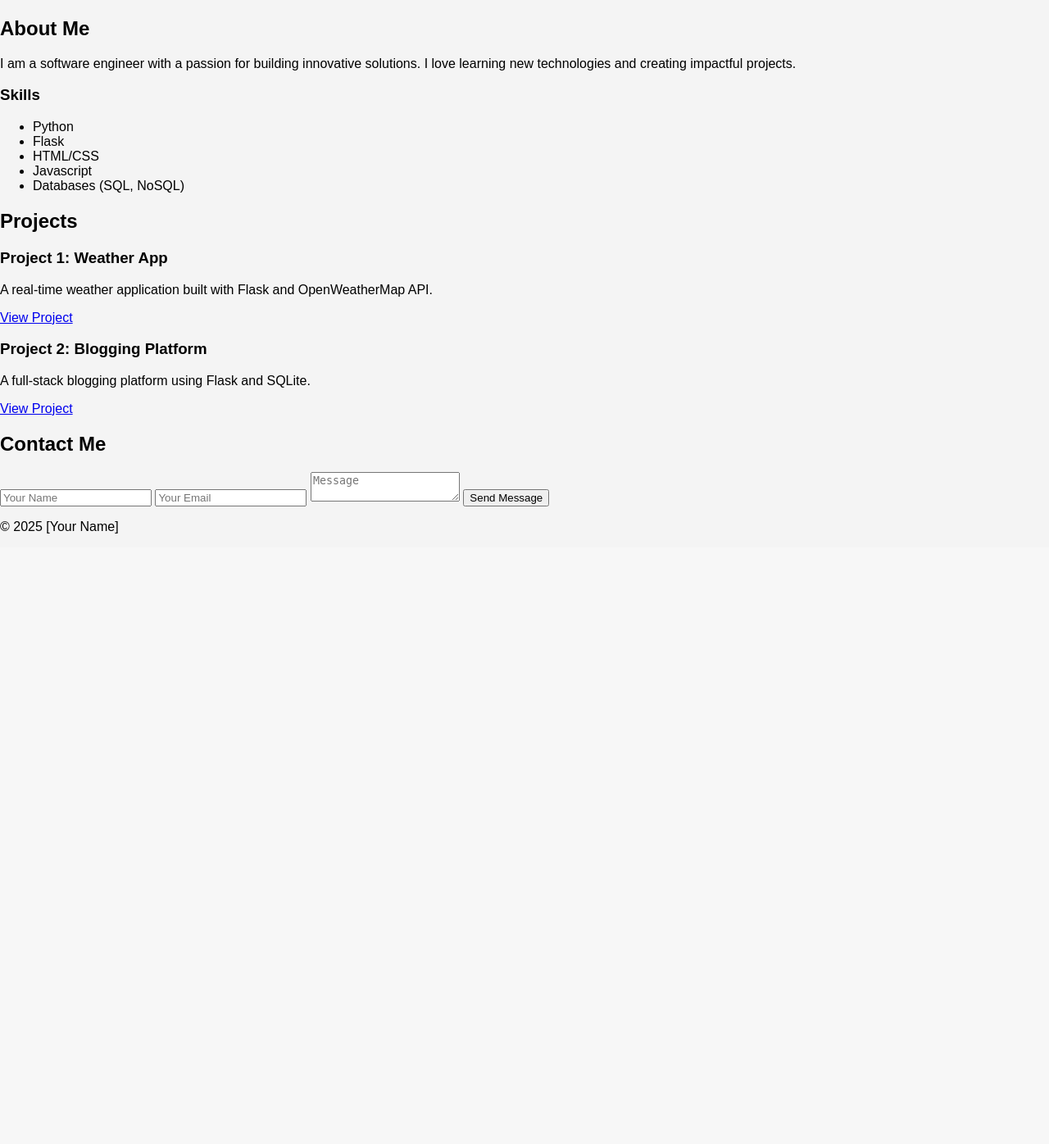
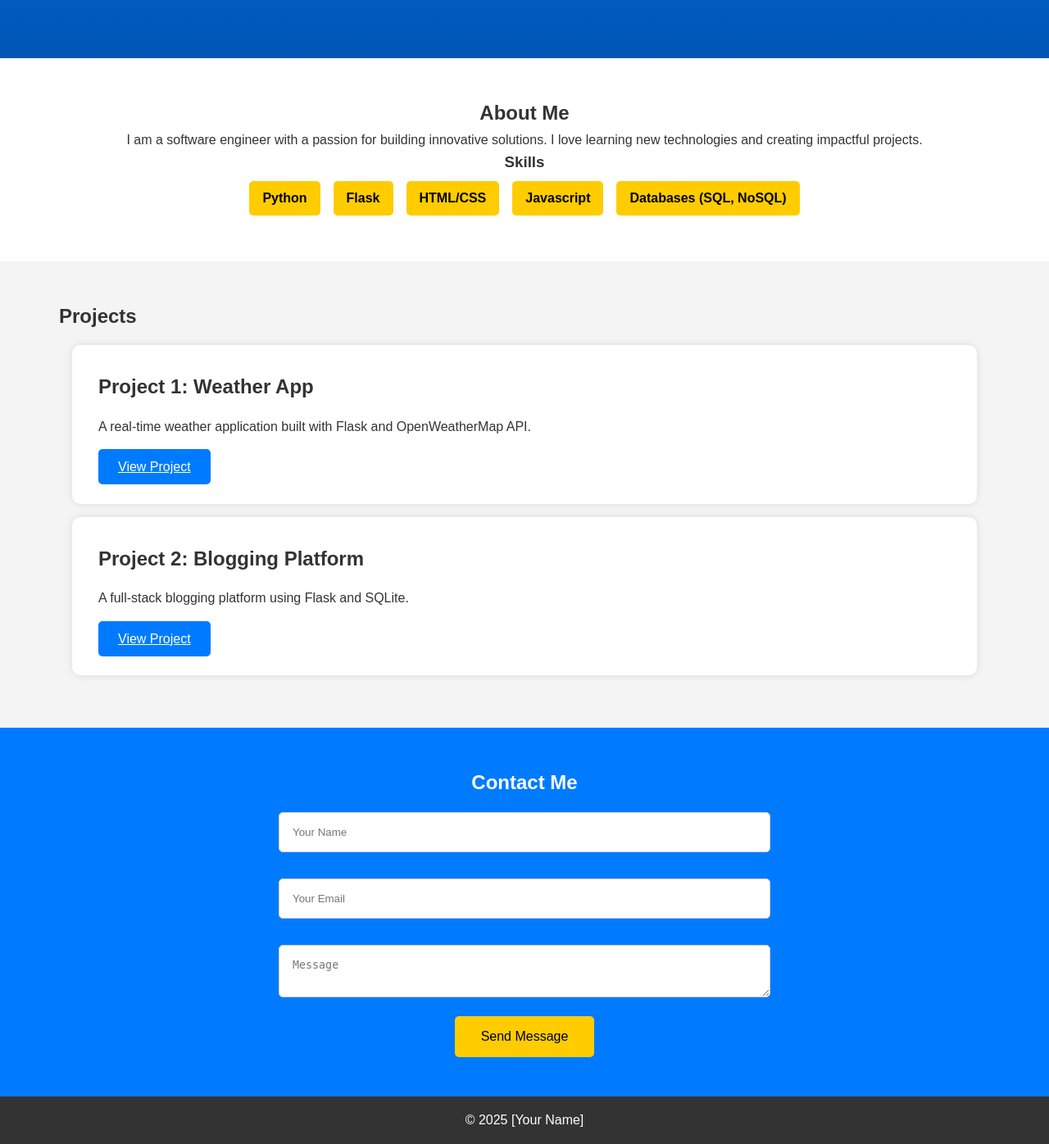
Before and after one commit to Akshtha14/Flask-Portfolio, a Flask app: page / in a window 1280 px wide. Shown: the part 455-1851 px from the top of the page at 82% size. Before the commit the page ends 1106 px from the top, so only its background shows below. Run offline with Flask 3, Linux system fonts and the light colour scheme.

Commit message:
Update style.css

```diff
--- a/templates/static/style.css
+++ b/templates/static/style.css
@@ -1,29 +1,193 @@
-body {
-    font-family: Arial, sans-serif;
+/* Reset */
+* {
     margin: 0;
     padding: 0;
+    box-sizing: border-box;
+}
+
+body {
+    font-family: 'Arial', sans-serif;
+    line-height: 1.6;
+    color: #333;
     background-color: #f4f4f4;
 }
 
+/* Header */
 header {
     background-color: #333;
     color: white;
-    padding: 1em;
-    text-align: center;
+    position: sticky;
+    top: 0;
+    z-index: 999;
+}
+
+nav {
+    display: flex;
+    justify-content: center;
+    align-items: center;
+    padding: 1rem;
 }
 
 nav a {
     color: white;
-    margin: 0 1em;
     text-decoration: none;
+    margin: 0 1rem;
+    font-size: 1.2rem;
+    transition: color 0.3s ease;
 }
 
-.hero {
-    padding: 2em;
+nav a:hover {
+    color: #ffcc00;
+}
+
+/* Hero Section */
+.hero-section {
+    background: linear-gradient(to bottom, #007bff, #0056b3);
+    color: white;
     text-align: center;
+    padding: 5rem 0;
+}
+
+.hero-section .container {
+    max-width: 1200px;
+    margin: 0 auto;
+    padding: 0 2rem;
+}
+
+.profile-pic {
+    width: 200px;
+    height: 200px;
+    border-radius: 50%;
+    object-fit: cover;
+    margin-top: 2rem;
+    box-shadow: 0 0 10px rgba(0, 0, 0, 0.2);
+}
+
+/* About Section */
+.about-section {
     background-color: #fff;
-    margin: 2em auto;
-    max-width: 800px;
+    padding: 3rem 0;
+    text-align: center;
+}
+
+.about-section .container {
+    max-width: 1200px;
+    margin: 0 auto;
+    padding: 0 2rem;
+}
+
+.skills ul {
+    list-style-type: none;
+    padding: 0;
+    display: flex;
+    flex-wrap: wrap;
+    justify-content: center;
+}
+
+.skills li {
+    background: #ffcc00;
+    color: black;
+    padding: 0.5rem 1rem;
+    margin: 0.5rem;
+    border-radius: 5px;
+    font-weight: bold;
+}
+
+/* Projects Section */
+.projects-section {
+    background-color: #f4f4f4;
+    padding: 3rem 0;
+}
+
+.projects-section .container {
+    max-width: 1200px;
+    margin: 0 auto;
+    padding: 0 2rem;
+}
+
+.project-card {
+    background-color: white;
+    padding: 2rem;
+    margin: 1rem;
     border-radius: 10px;
-    box-shadow: 0 0 10px rgba(0,0,0,0.1);
+    box-shadow: 0 0 10px rgba(0, 0, 0, 0.1);
+    transition: transform 0.3s ease;
 }
+
+.project-card:hover {
+    transform: translateY(-5px);
+}
+
+.project-card h3 {
+    font-size: 1.5rem;
+    margin-bottom: 1rem;
+}
+
+.project-card p {
+    margin-bottom: 1.5rem;
+}
+
+.btn {
+    background-color: #007bff;
+    color: white;
+    padding: 0.8rem 1.5rem;
+    border: none;
+    border-radius: 5px;
+    font-size: 1rem;
+    cursor: pointer;
+    transition: background-color 0.3s ease;
+}
+
+.btn:hover {
+    background-color: #0056b3;
+}
+
+/* Contact Section */
+.contact-section {
+    background-color: #007bff;
+    color: white;
+    padding: 3rem 0;
+    text-align: center;
+}
+
+.contact-section .container {
+    max-width: 1200px;
+    margin: 0 auto;
+    padding: 0 2rem;
+}
+
+.contact-section form {
+    max-width: 600px;
+    margin: 0 auto;
+}
+
+.contact-section input, textarea {
+    width: 100%;
+    padding: 1rem;
+    margin: 1rem 0;
+    border: 1px solid #ccc;
+    border-radius: 5px;
+}
+
+.contact-section button {
+    background-color: #ffcc00;
+    color: black;
+    padding: 1rem 2rem;
+    border: none;
+    border-radius: 5px;
+    font-size: 1rem;
+    cursor: pointer;
+    transition: background-color 0.3s ease;
+}
+
+.contact-section button:hover {
+    background-color: #e6b300;
+}
+
+/* Footer */
+footer {
+    background-color: #333;
+    color: white;
+    text-align: center;
+    padding: 1rem 0;
+}
```
